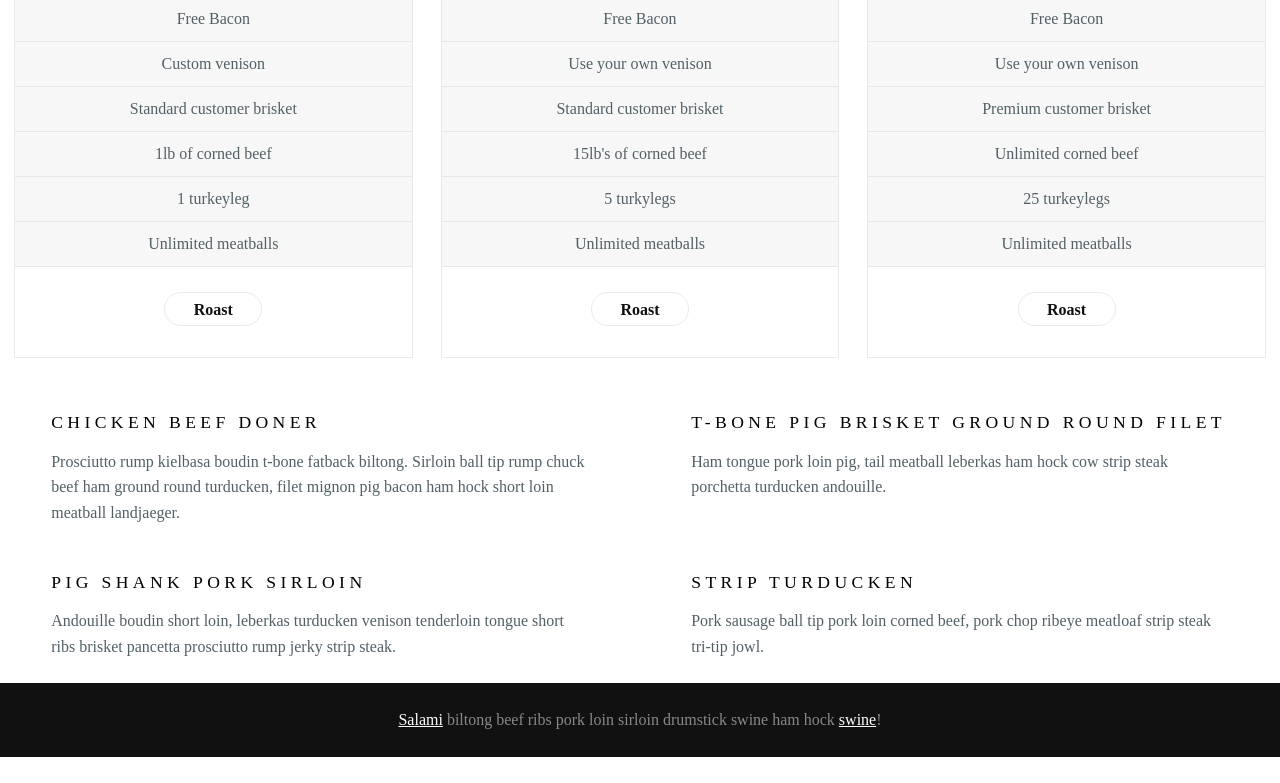
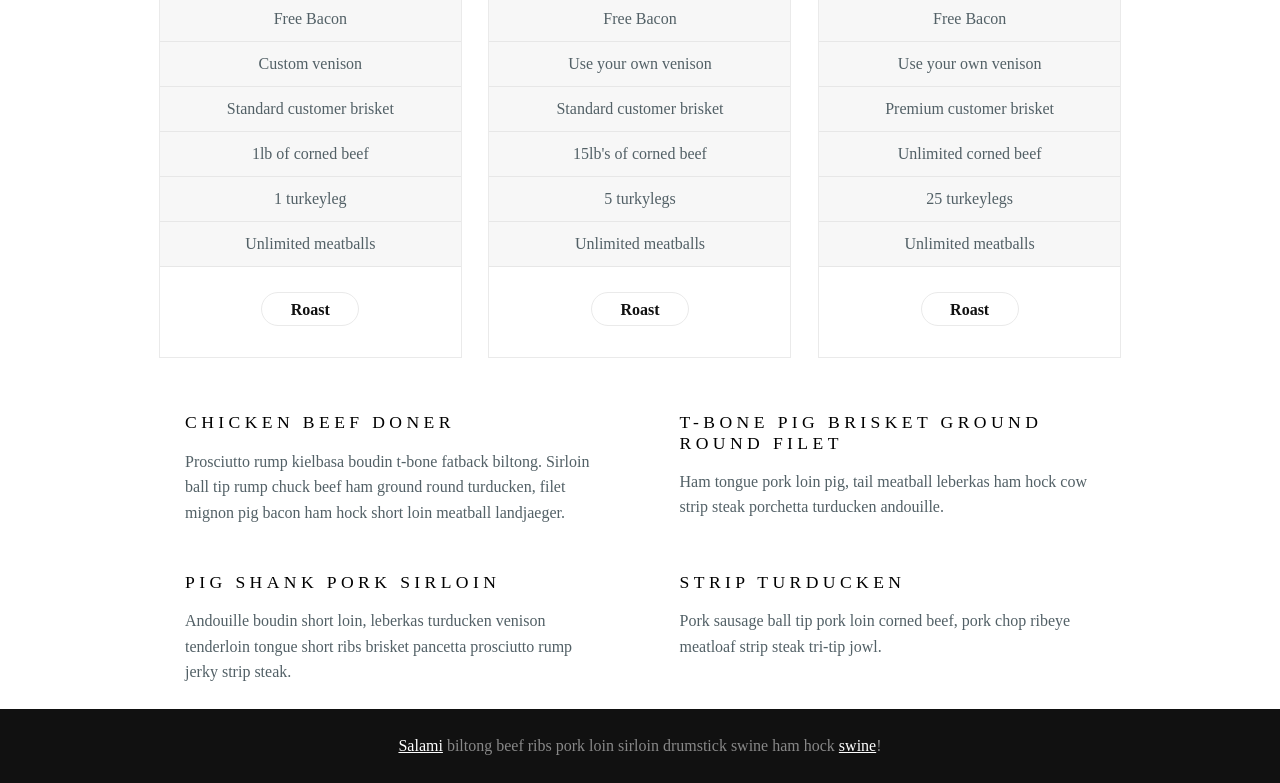
Before and after one commit to brentmartin/responsive-site, a plain HTML site: page index.html in a window 1280 px wide. Shown: the part 777-1560 px from the top of the page. Before the commit the page ends 1534 px from the top, so only its background shows below. Drawn offline with nearby package versions, Linux system fonts and the light colour scheme.

Commit message:
Styled 4th breaking point by setting max-widths

```diff
--- a/style/main.scss
+++ b/style/main.scss
@@ -122,6 +122,7 @@ body {
   }
   .content{
     display: block;
+    margin: 0 auto 0;
 
     .content-article {
       padding: .5em 2em;
@@ -201,6 +202,7 @@ body {
        -webkit-align-items: stretch;
        -ms-flex-align: stretch;
        align-items: stretch;
+       max-width: 989px;
      }
 
     .plans-item:nth-child(1) {
@@ -213,6 +215,7 @@ body {
         -webkit-align-self: auto;
         -ms-flex-item-align: auto;
         align-self: auto;
+        max-width: 301px;
         }
 
     .plans-item:nth-child(2) {
@@ -225,6 +228,7 @@ body {
         -webkit-align-self: auto;
         -ms-flex-item-align: auto;
         align-self: auto;
+        max-width: 301px;
         }
 
     .plans-item:nth-child(3) {
@@ -237,6 +241,7 @@ body {
         -webkit-align-self: auto;
         -ms-flex-item-align: auto;
         align-self: auto;
+        max-width: 301px;
         }
 
     .content {
@@ -258,6 +263,7 @@ body {
         -webkit-align-items: center;
         -ms-flex-align: center;
         align-items: flex-start;
+        max-width: 989px;
         }
 
     .content-article:nth-child(1) {
@@ -270,6 +276,7 @@ body {
         -webkit-align-self: auto;
         -ms-flex-item-align: auto;
         align-self: auto;
+        max-width: 475px;
         }
 
     .content-article:nth-child(2) {
@@ -282,6 +289,7 @@ body {
         -webkit-align-self: auto;
         -ms-flex-item-align: auto;
         align-self: auto;
+        max-width: 475px;
         }
 
     .content-article:nth-child(3) {
@@ -294,6 +302,7 @@ body {
         -webkit-align-self: auto;
         -ms-flex-item-align: auto;
         align-self: auto;
+        max-width: 475px;
         }
 
     .content-article:nth-child(4) {
@@ -306,9 +315,13 @@ body {
         -webkit-align-self: auto;
         -ms-flex-item-align: auto;
         align-self: auto;
+        max-width: 475px;
         }
       }
     /*
     Adjustments for 979px and over
     =========================================
     */
+
+    /*  adjustments for 979px and over made by setting max-width's
+    */
```
Also changed, not shown: style/main.css, 1 other file. Lines whose indentation alone changed are shown as unchanged.
